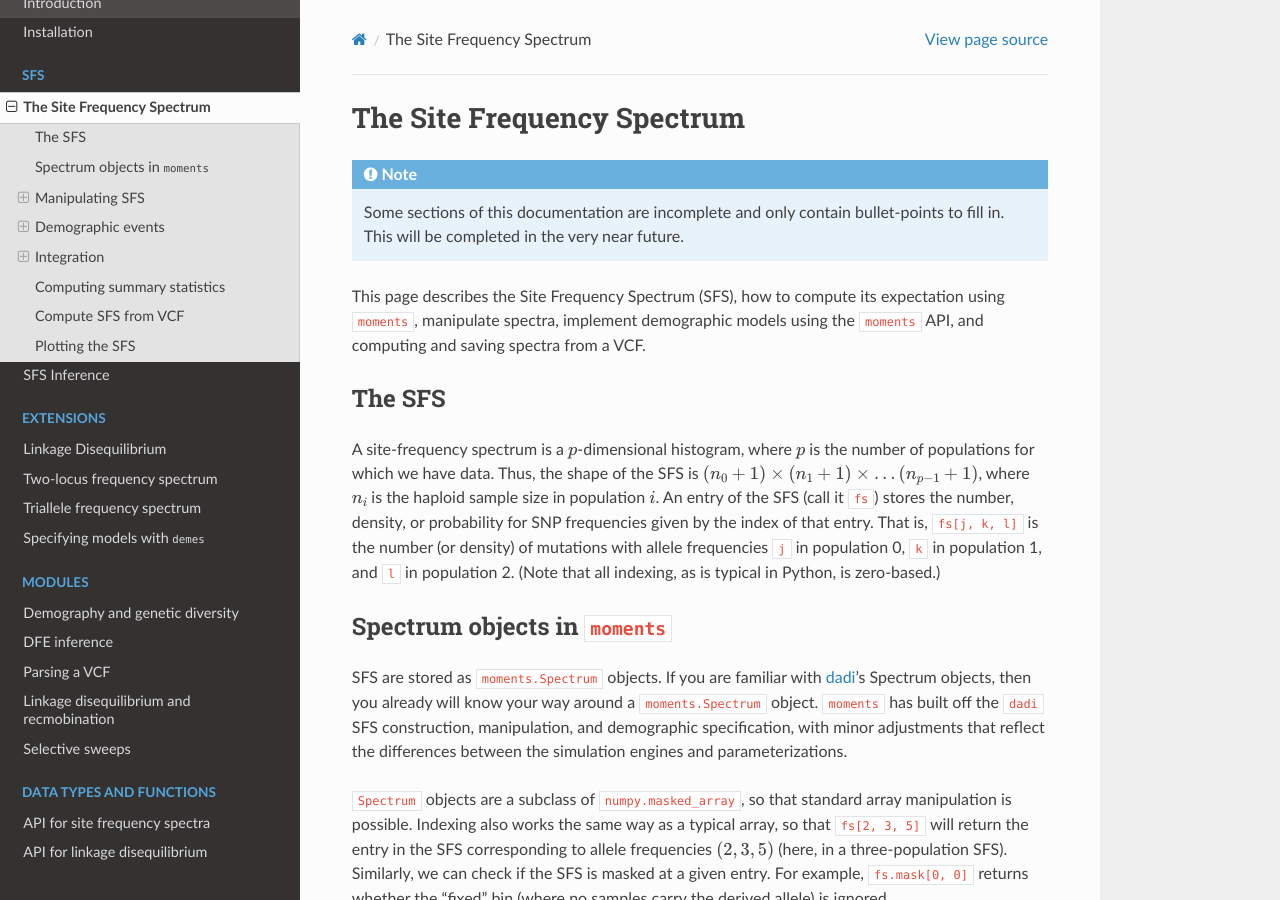
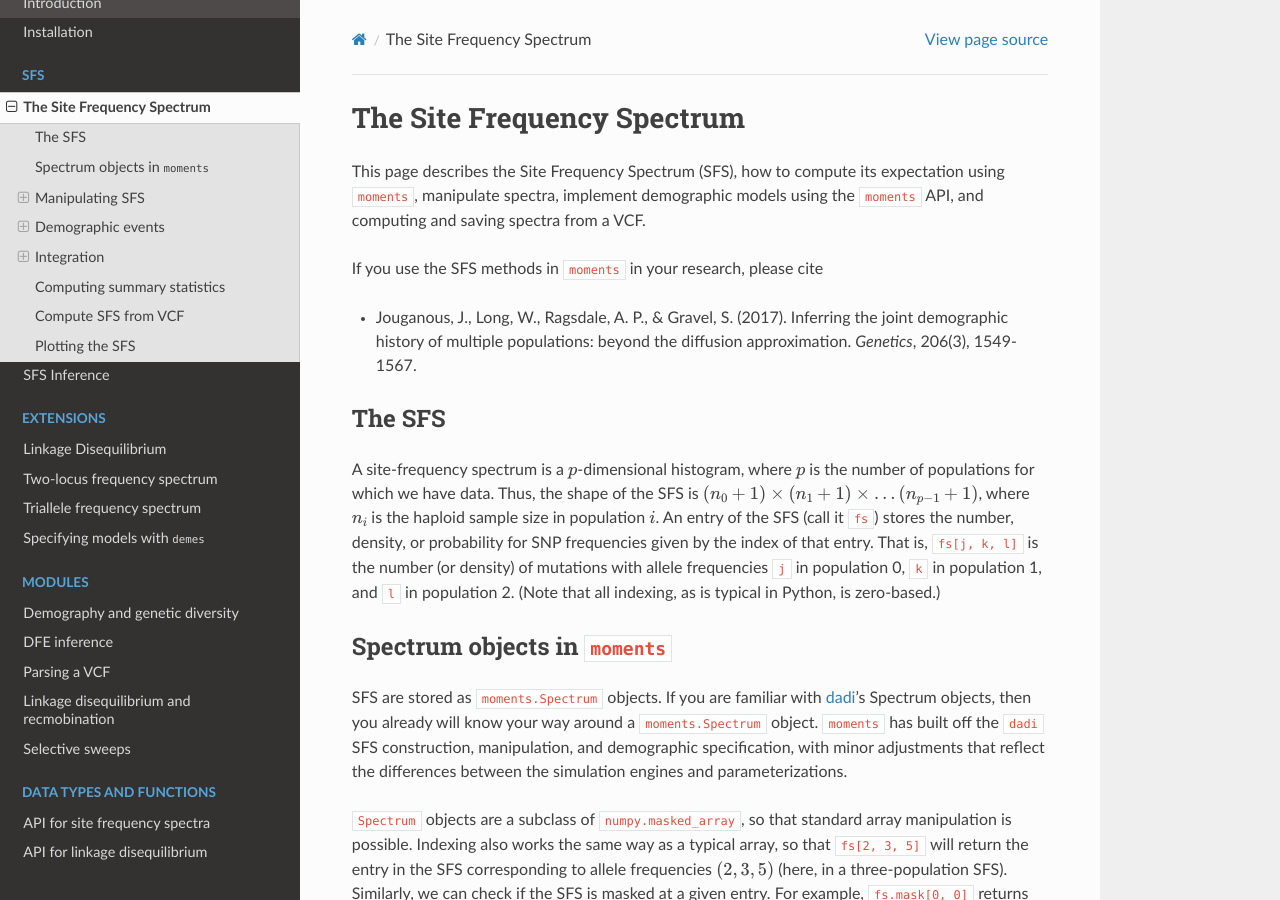
Before and after one commit to MomentsLD/moments, a Sphinx documentation site: the page built from docs/sfs/sfs.rst, in a window 1280 px wide and 900 px high. Built offline with Sphinx 7.4.7 and the Read the Docs theme 2.0.0, drawn with Linux system fonts in a browser that asks for light colours.

Commit message:
fix citations

```diff
--- a/docs/introduction.rst
+++ b/docs/introduction.rst
@@ -39,15 +39,15 @@ If you use ``moments`` in your research, please cite:
 
 - Jouganous, J., Long, W., Ragsdale, A. P., & Gravel, S. (2017). Inferring the joint
   demographic history of multiple populations: beyond the diffusion approximation.
-  Genetics, 206(3), 1549-1567.
+  *Genetics*, 206(3), 1549-1567.
 
 If you use ``moments.LD`` in your research, please cite:
 
 - Ragsdale, A. P. & Gravel, S. (2019). Models of archaic admixture and recent history
-  from two-locus statistics. PLoS Genetics, 15(6), e1008204.
+  from two-locus statistics. *PLoS Genetics*, 15(6), e1008204.
 
 - Ragsdale, A. P. & Gravel, S. (2020). Unbiased estimation of linkage disequilibrium
-  from unphased data. Mol Biol Evol, 37(3), 923-932.
+  from unphased data. *Mol Biol Evol*, 37(3), 923-932.
 
 **********
 Change log
--- a/docs/sfs/sfs.rst
+++ b/docs/sfs/sfs.rst
@@ -1,16 +1,17 @@
 ===========================
 The Site Frequency Spectrum
 ===========================
-
-.. note::
-   Some sections of this documentation are incomplete and only contain
-   bullet-points to fill in. This will be completed in the very near
-   future.
 
 This page describes the Site Frequency Spectrum (SFS), how to compute
 its expectation using ``moments``, manipulate spectra, implement demographic
 models using the ``moments`` API, and computing and saving spectra from
 a VCF.
+
+If you use the SFS methods in ``moments`` in your research, please cite
+
+- Jouganous, J., Long, W., Ragsdale, A. P., & Gravel, S. (2017).
+  Inferring the joint demographic history of multiple populations:
+  beyond the diffusion approximation. *Genetics*, 206(3), 1549-1567.
 
 *******
 The SFS
```
Also changed, not shown: docs/extensions/ld.rst (+9 -0 lines).
